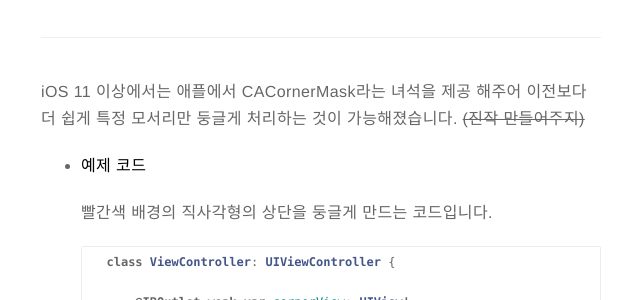
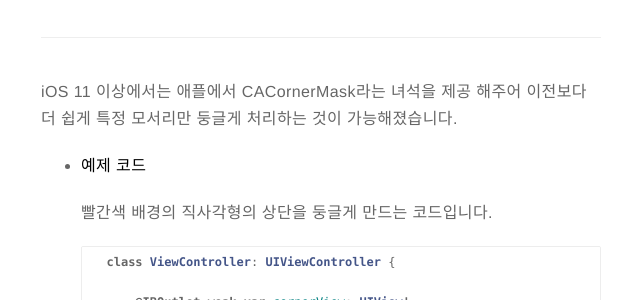
Before and after one commit to swieeft/swieeft.github.io, a Jekyll site: the page built from _posts/2020-03-05-UIViewRoundCorners1.md, in a window 1280 px wide and 900 px high, scrolled down 375 px. Shown: the part 150-450 px from the top of the window, without its empty margins (319-959 px from the left). Built offline with Jekyll 4.4.1, drawn with Linux system fonts in a browser that asks for light colours; comment, search, counter and statistics services are not loaded.

Commit message:
[iOS] UIView 특정 모서리만 둥글게 만들기(Round Corners) 내용 수정

```diff
--- a/_posts/2020-03-05-UIViewRoundCorners1.md
+++ b/_posts/2020-03-05-UIViewRoundCorners1.md
@@ -24,7 +24,7 @@ use_math: false
 
 ---
 
-iOS 11 이상에서는 애플에서 CACornerMask라는 녀석을 제공 해주어 이전보다 더 쉽게 특정 모서리만 둥글게 처리하는 것이 가능해졌습니다. ~~(진작 만들어주지)~~
+iOS 11 이상에서는 애플에서 CACornerMask라는 녀석을 제공 해주어 이전보다 더 쉽게 특정 모서리만 둥글게 처리하는 것이 가능해졌습니다.
 
 - **예제 코드**
 
```
